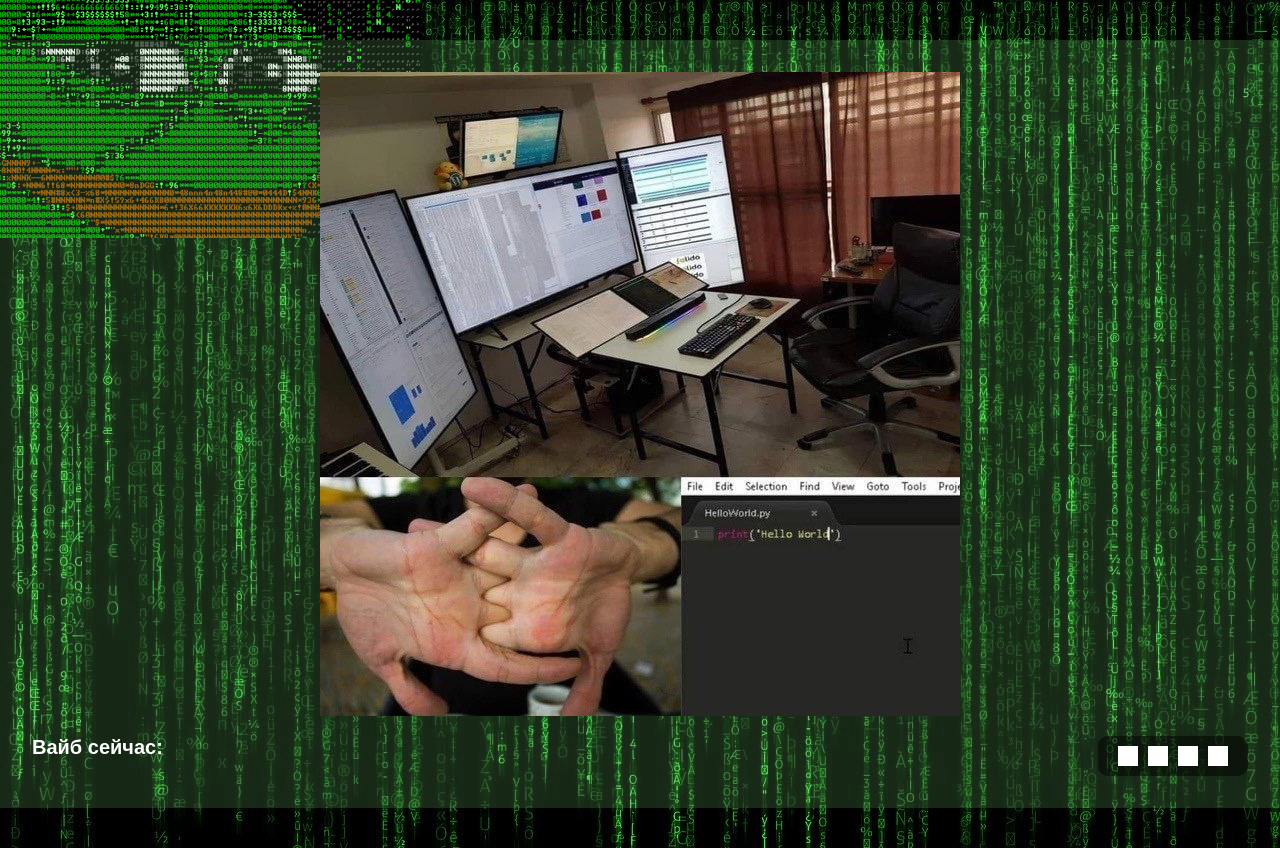
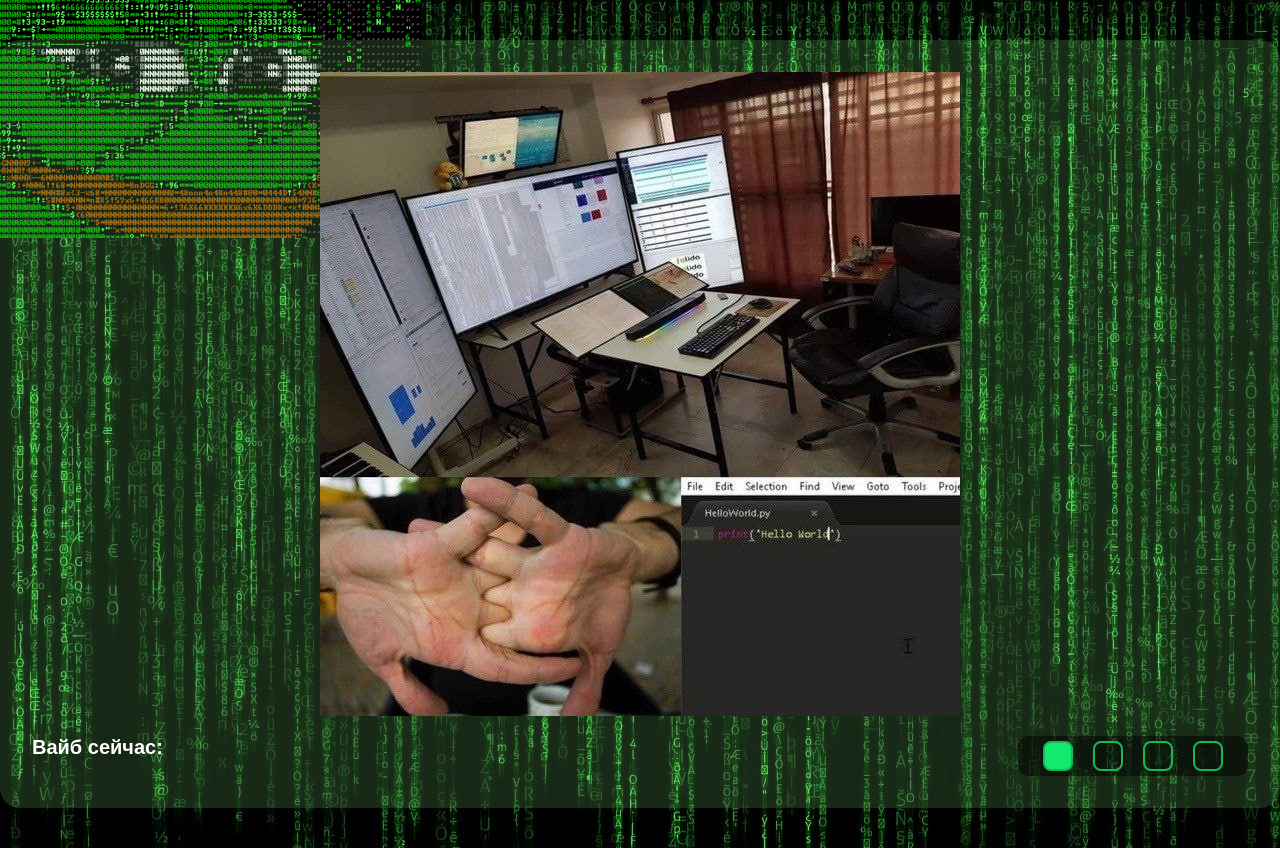
Before and after one commit to Kolxoznek/cssMemeSlider, a plain HTML site: page cssMemeSlider/index.html in a window 1280 px wide. Drawn offline with Linux system fonts and the light colour scheme.

Commit message:
feat: add style for pagination block (Ср, сен 11, 2024 08:42:31 )

```diff
--- a/cssMemeSlider/index.html
+++ b/cssMemeSlider/index.html
@@ -8,7 +8,7 @@
 </head>
 <body>
     <div class="container">
-        <input type="radio" class="radioBtn" name="btn" id="btn1">
+        <input type="radio" class="radioBtn" name="btn" id="btn1" checked>
         <input type="radio" class="radioBtn" name="btn" id="btn2">
         <input type="radio" class="radioBtn" name="btn" id="btn3">
         <input type="radio" class="radioBtn" name="btn" id="btn4">
@@ -40,10 +40,10 @@
         </div>
 
         <div class="navigation">
-            <label class="dot" for="btn1"></label>
-            <label class="dot" for="btn2"></label>
-            <label class="dot" for="btn3"></label>
-            <label class="dot" for="btn4"></label>
+            <label class="dot" for="btn1"><span></span></label>
+            <label class="dot" for="btn2"><span></span></label>
+            <label class="dot" for="btn3"><span></span></label>
+            <label class="dot" for="btn4"><span></span></label>
         </div>
     </div>
 </body>
--- a/cssMemeSlider/style.css
+++ b/cssMemeSlider/style.css
@@ -13,6 +13,7 @@ body {
     max-width: 1280px;
     margin: 5vh auto;
     padding: 32px;
+    border-radius: 20px;
     background: rgba(111, 197, 107, 0.2);
     display: grid;
     grid-template-columns: 2fr 1fr;
@@ -63,9 +64,7 @@ body {
 }
 .navigation {
     justify-self: end;
-    width: 110px;
-    height: 20px;
-    padding: 10px 20px;
+    padding: 0px 20px;
     border-radius: 10px;
     display: flex;
     gap: 10px;
@@ -73,7 +72,34 @@ body {
 }
 .dot {
     display: block;
-    width: 20px;
-    height: 20px;
-    background: #fff;
+    width: 40px;
+    height: 40px;
 }
+
+.dot span {
+    display: block;
+    width: 30px;
+    height: 30px;
+    box-sizing: border-box;
+    transform: translate(5px, 5px);
+    border: 2px solid #1bb45b;
+    border-radius: 8px;
+    transition: all 0.5s;
+}
+
+.dot:hover span {
+    background: #1bb45b;
+}
+
+[id="btn1"]:checked ~ .navigation [for="btn1"] span {
+    background: #13e96c;
+}
+[id="btn2"]:checked ~ .navigation [for="btn2"] span {
+    background: #13e96c;
+}
+[id="btn3"]:checked ~ .navigation [for="btn3"] span {
+    background: #13e96c;
+}
+[id="btn4"]:checked ~ .navigation [for="btn4"] span {
+    background: #13e96c;
+}
```
